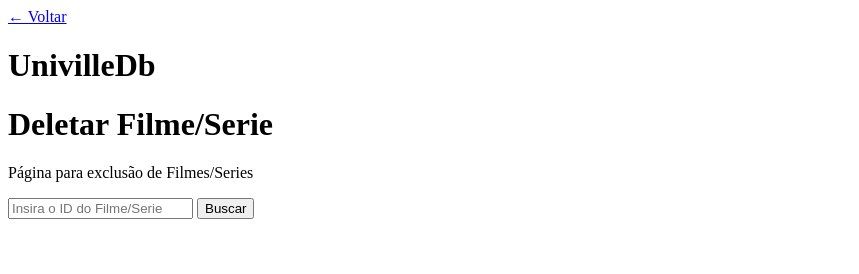
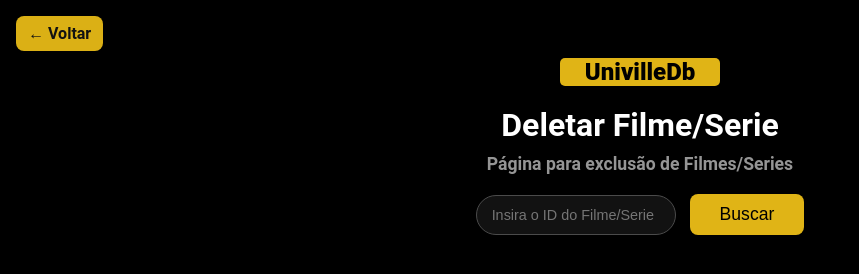
Before and after one commit to cyronp/POO-Web, a plain HTML site: page univilledb/src/main/resources/templates/delete_movie.html in a window 1280 px wide. Shown: the whole page, without its empty margins (0-859 px from the left). Drawn offline with Linux system fonts and the light colour scheme; files that its build step writes are made by us from their sources; the site is published under a folder, as on GitHub Pages, so addresses that start at the root find nothing.

Commit message:
fix: correct stylesheet link in delete_movie.html

```diff
--- a/univilledb/src/main/resources/templates/delete_movie.html
+++ b/univilledb/src/main/resources/templates/delete_movie.html
@@ -3,7 +3,7 @@
 <head>
     <meta charset="UTF-8">
     <meta name="viewport" content="width=device-width, initial-scale=1.0">
-    <link rel="stylesheet" href="/univilledb/src/main/resources/static/delete_movie.css"> <!--static/delete_movie.css -->
+    <link rel="stylesheet" href="static/delete_movie.css">
     <title>Deletar Filme/Serie</title>
 </head>
 <body>
```
